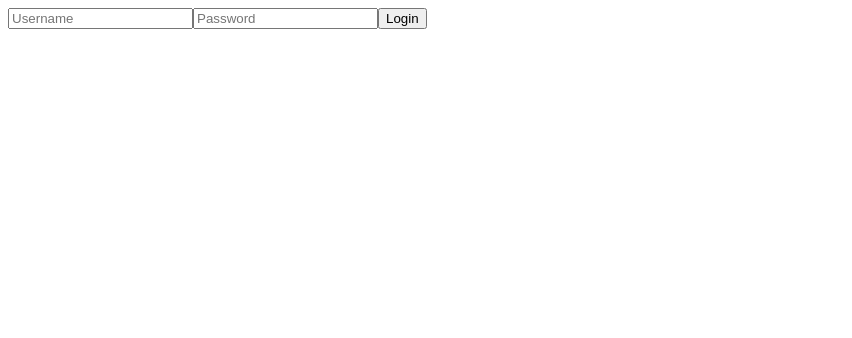
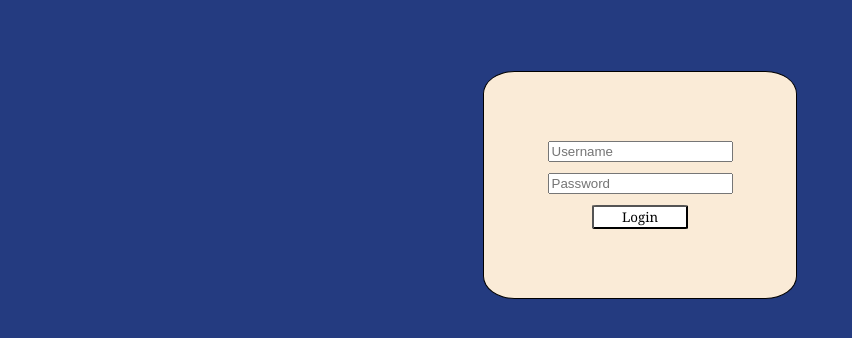
Before and after one commit to Reinforcement-JPuff/PlotTwist, a React app: page / in a window 1280 px wide. Shown: the top 338 px of the page, without its empty margins (0-852 px from the left). Built offline with nearby package versions, Linux system fonts and the light colour scheme.

Commit message:
added basic styling for login component and login form

```diff
--- a/assets/styles.css
+++ /dev/null
@@ -1,6 +0,0 @@
-.login {
-    display: flex;
-    align-items: center;
-    justify-content: center;
-    flex-direction: column;
-}
--- a/client/App.tsx
+++ b/client/App.tsx
@@ -1,5 +1,6 @@
 import React from 'react';
 import Login from './components/login';
+import './assets/styles.css'
 
 const App = () => {
   return (
--- /dev/null
+++ b/client/assets/styles.css
@@ -0,0 +1,35 @@
+body {
+    background-color: rgb(36, 59, 128);
+}
+
+/*Login component styling*/
+
+.login {
+    display: flex;
+    align-items: center;
+    justify-content: center;
+}
+
+.loginForm {
+    display: flex;
+    flex-direction: column;
+    align-items: center;
+    justify-content: center;
+    margin: 5%;
+    padding: 5%;
+    background-color: antiquewhite;
+    border-radius: 10%;
+    border: solid 1px;
+}
+
+.loginForm input{
+    margin: 3%;
+}
+
+#loginButton {
+    padding-left: 15%;
+    padding-right: 15%;
+    font-family: Georgia, 'Times New Roman', Times, serif;
+    border-radius: 5%;
+    background-color: white;
+}
--- a/client/components/login.tsx
+++ b/client/components/login.tsx
@@ -1,4 +1,5 @@
 import React from 'react';
+import '../assets/styles.css'
 
 const Login = () => {
   return (
@@ -6,7 +7,7 @@ const Login = () => {
         <form className='loginForm'>
             <input type='text' placeholder='Username'/>
             <input type='text' placeholder='Password'/>
-            <input type='submit' value='Login'/>
+            <input id="loginButton" type='submit' value='Login'/>
         </form>
     </div>
   )
```
